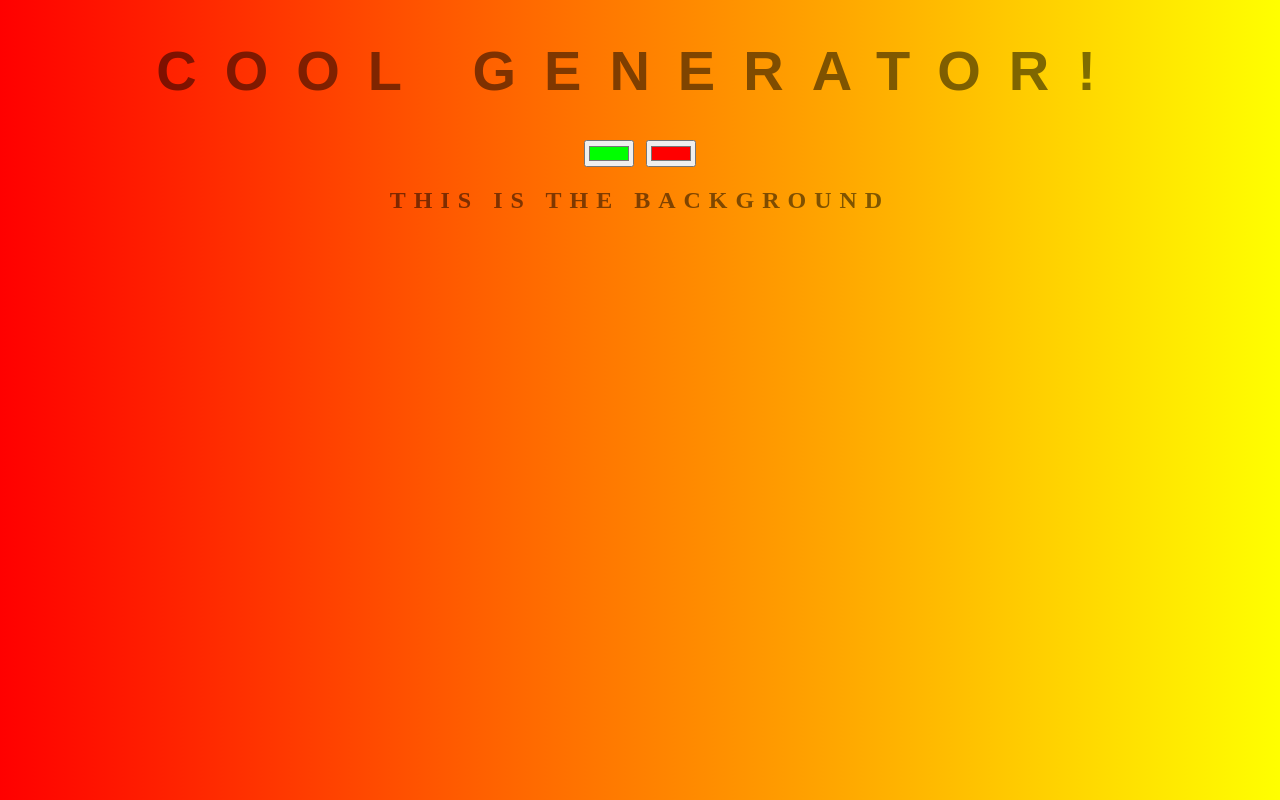
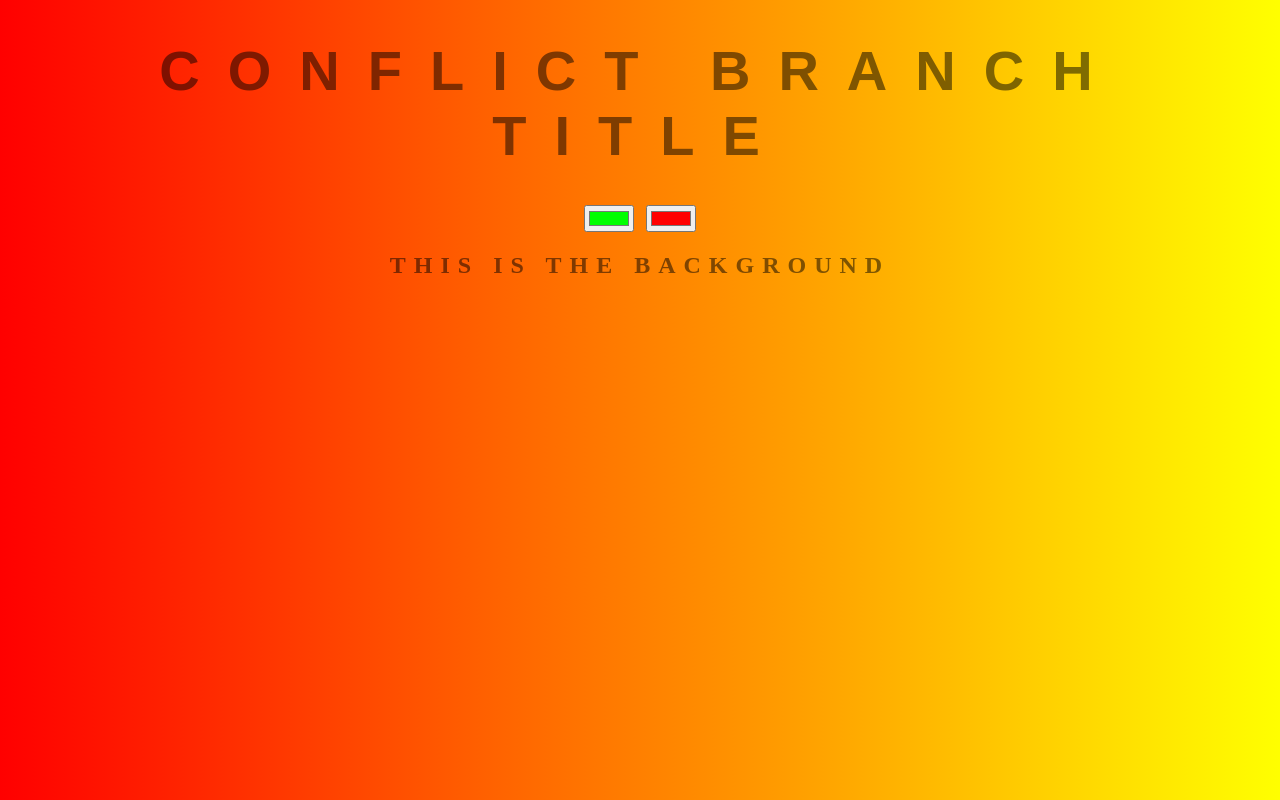
Before and after one commit to davidmatthewmiller/background-generator, a plain HTML site: page index.html in a window 1280 px wide. Drawn offline with Linux system fonts and the light colour scheme.

Commit message:
conflict check

```diff
--- a/index.html
+++ b/index.html
@@ -5,7 +5,7 @@
 	<link rel="stylesheet" type="text/css" href="style.css">
 </head>
 <body id="gradient">
-	<h1>COOL Generator!</h1>
+	<h1>CONFLICT branch TITLE</h1>
 	<input class="color1" type="color" name="color1" value="#00ff00">
 	<input class="color2" type="color" name="color2" value="#ff0000">
 	<h2>This is the background</h2>
```
